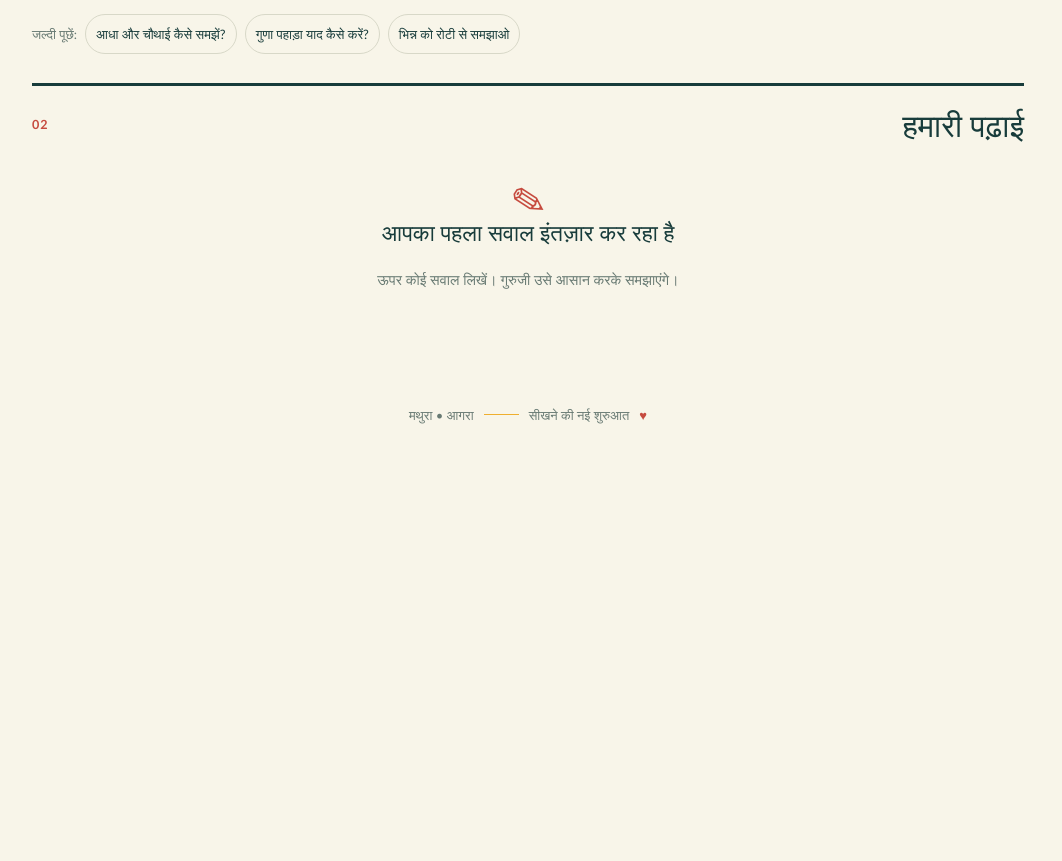
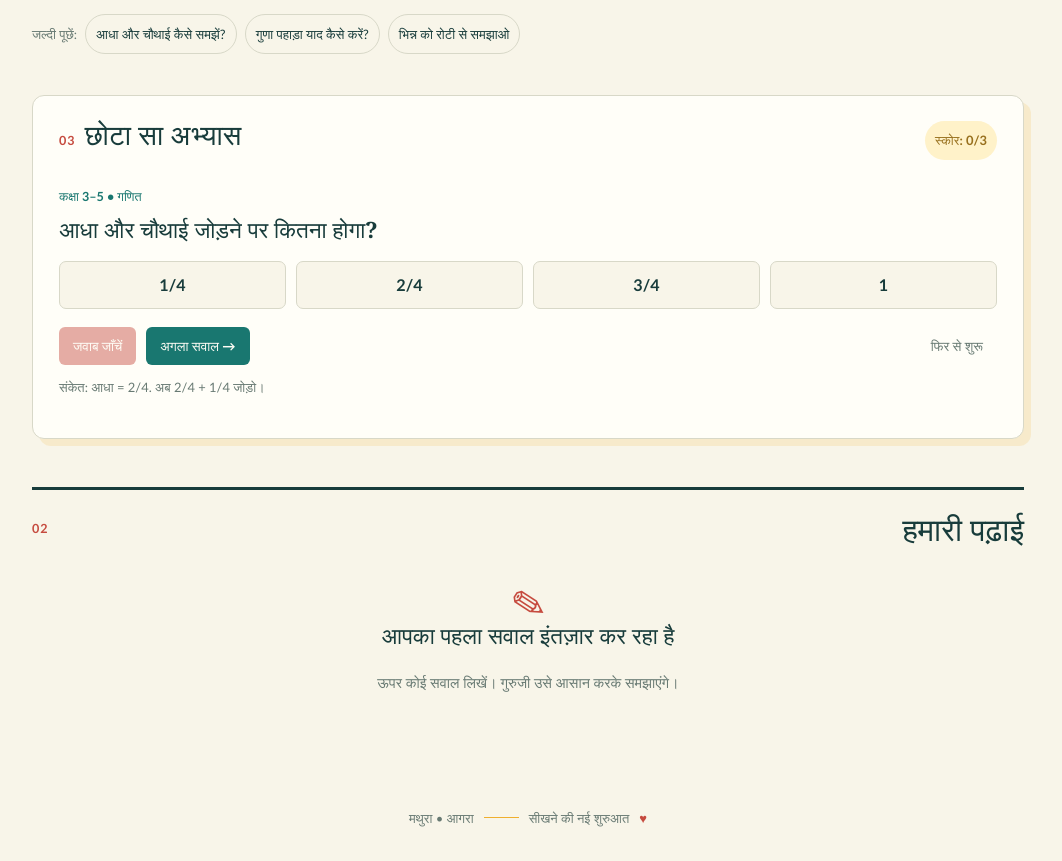
Before and after one commit to vineekum630/ai-teacher, a React (Vite) app: page / in a window 1280 px wide. Shown: the part 1048-1909 px from the top of the page, without its empty margins (112-1174 px from the left). Before the commit the page ends 1506 px from the top, so only its background shows below. Built offline with nearby package versions, Linux system fonts and the light colour scheme.

Commit message:
Add math practice mode

```diff
--- a/src/App.jsx
+++ b/src/App.jsx
@@ -5,6 +5,27 @@ const quickQuestions = [
   "आधा और चौथाई कैसे समझें?",
   "गुणा पहाड़ा याद कैसे करें?",
   "भिन्न को रोटी से समझाओ",
+];
+
+const practiceQuestions = [
+  {
+    question: "आधा और चौथाई जोड़ने पर कितना होगा?",
+    options: ["1/4", "2/4", "3/4", "1"],
+    answer: "3/4",
+    hint: "आधा = 2/4. अब 2/4 + 1/4 जोड़ो।",
+  },
+  {
+    question: "6 × 4 का सही उत्तर क्या है?",
+    options: ["10", "20", "24", "28"],
+    answer: "24",
+    hint: "6 को चार बार जोड़ो: 6 + 6 + 6 + 6।",
+  },
+  {
+    question: "एक रुपये में कितने पैसे होते हैं?",
+    options: ["10", "50", "80", "100"],
+    answer: "100",
+    hint: "एक रुपये को 100 बराबर हिस्सों में बाँट सकते हैं।",
+  },
 ];
 
 function MermaidDiagram({ chart }) {
@@ -70,6 +91,32 @@ function App() {
   const [subject, setSubject] = useState("गणित");
   const [level, setLevel] = useState("कक्षा 3–5");
   const [isLoading, setIsLoading] = useState(false);
+  const [practiceIndex, setPracticeIndex] = useState(0);
+  const [practiceChoice, setPracticeChoice] = useState("");
+  const [practiceScore, setPracticeScore] = useState(0);
+  const [practiceResult, setPracticeResult] = useState("");
+
+  const currentPractice = practiceQuestions[practiceIndex];
+
+  const checkPracticeAnswer = () => {
+    if (!practiceChoice) return;
+    const isCorrect = practiceChoice === currentPractice.answer;
+    if (isCorrect) setPracticeScore((score) => score + 1);
+    setPracticeResult(isCorrect ? "सही जवाब! बहुत बढ़िया 👏" : `अभी थोड़ा और अभ्यास करो। सही जवाब ${currentPractice.answer} है।`);
+  };
+
+  const nextPracticeQuestion = () => {
+    setPracticeIndex((index) => (index + 1) % practiceQuestions.length);
+    setPracticeChoice("");
+    setPracticeResult("");
+  };
+
+  const resetPractice = () => {
+    setPracticeIndex(0);
+    setPracticeChoice("");
+    setPracticeScore(0);
+    setPracticeResult("");
+  };
 
   const askQuestion = async (event) => {
     event?.preventDefault();
@@ -203,6 +250,32 @@ function App() {
         </div>
       </section>
 
+      <section className="practice-card" aria-label="गणित अभ्यास">
+        <div className="practice-heading">
+          <div><span className="section-number">03</span><h2>छोटा सा अभ्यास</h2></div>
+          <span className="score-badge">स्कोर: {practiceScore}/{practiceQuestions.length}</span>
+        </div>
+        <p className="practice-kicker">कक्षा 3–5 • गणित</p>
+        <h3>{currentPractice.question}</h3>
+        <div className="practice-options">
+          {currentPractice.options.map((option) => (
+            <button
+              className={practiceChoice === option ? "selected" : ""}
+              key={option}
+              type="button"
+              onClick={() => { setPracticeChoice(option); setPracticeResult(""); }}
+            >{option}</button>
+          ))}
+        </div>
+        <div className="practice-actions">
+          <button className="check-button" type="button" onClick={checkPracticeAnswer} disabled={!practiceChoice}>जवाब जाँचें</button>
+          <button className="next-button" type="button" onClick={nextPracticeQuestion}>अगला सवाल →</button>
+          <button className="reset-button" type="button" onClick={resetPractice}>फिर से शुरू</button>
+        </div>
+        {practiceResult && <p className={`practice-result ${practiceResult.startsWith("सही") ? "correct" : "try-again"}`}>{practiceResult}</p>}
+        <p className="practice-hint">संकेत: {currentPractice.hint}</p>
+      </section>
+
       <section className="conversation" aria-live="polite" aria-label="बातचीत">
         <div className="conversation-header">
           <span className="section-number">02</span>
```
Also changed, not shown: src/App.css.
